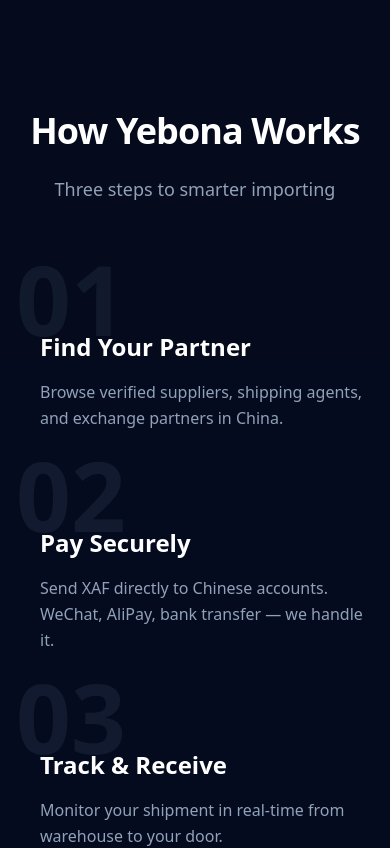
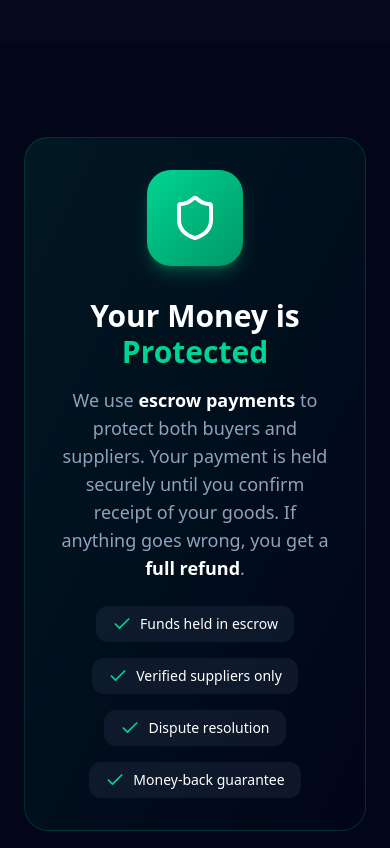
Before and after one commit to omegathesecond/yebona-landing, a React (Vite) app: page / in a window 390 px wide. Shown: the part 5500-6348 px from the top of the page. Built offline with nearby package versions, Linux system fonts and the light colour scheme.

Commit message:
feat: add country picker and escrow security section
- Country picker with African countries
- Phone prefix auto-added based on country
- New escrow protection section highlighting security
- Updated Protected Trades feature description

```diff
--- a/src/App.jsx
+++ b/src/App.jsx
@@ -333,18 +333,47 @@
   )
 }
 
+// African countries for the picker
+const AFRICAN_COUNTRIES = [
+  { code: 'CM', name: 'Cameroon', flag: '🇨🇲', prefix: '+237' },
+  { code: 'NG', name: 'Nigeria', flag: '🇳🇬', prefix: '+234' },
+  { code: 'GH', name: 'Ghana', flag: '🇬🇭', prefix: '+233' },
+  { code: 'KE', name: 'Kenya', flag: '🇰🇪', prefix: '+254' },
+  { code: 'ZA', name: 'South Africa', flag: '🇿🇦', prefix: '+27' },
+  { code: 'SZ', name: 'Eswatini', flag: '🇸🇿', prefix: '+268' },
+  { code: 'TZ', name: 'Tanzania', flag: '🇹🇿', prefix: '+255' },
+  { code: 'UG', name: 'Uganda', flag: '🇺🇬', prefix: '+256' },
+  { code: 'RW', name: 'Rwanda', flag: '🇷🇼', prefix: '+250' },
+  { code: 'ET', name: 'Ethiopia', flag: '🇪🇹', prefix: '+251' },
+  { code: 'SN', name: 'Senegal', flag: '🇸🇳', prefix: '+221' },
+  { code: 'CI', name: "Côte d'Ivoire", flag: '🇨🇮', prefix: '+225' },
+  { code: 'CD', name: 'DR Congo', flag: '🇨🇩', prefix: '+243' },
+  { code: 'AO', name: 'Angola', flag: '🇦🇴', prefix: '+244' },
+  { code: 'ZW', name: 'Zimbabwe', flag: '🇿🇼', prefix: '+263' },
+  { code: 'ZM', name: 'Zambia', flag: '🇿🇲', prefix: '+260' },
+  { code: 'MW', name: 'Malawi', flag: '🇲🇼', prefix: '+265' },
+  { code: 'MZ', name: 'Mozambique', flag: '🇲🇿', prefix: '+258' },
+  { code: 'BW', name: 'Botswana', flag: '🇧🇼', prefix: '+267' },
+  { code: 'NA', name: 'Namibia', flag: '🇳🇦', prefix: '+264' },
+  { code: 'OTHER', name: 'Other', flag: '🌍', prefix: '' },
+]
+
 // Main App
 export default function App() {
   const [name, setName] = useState('')
   const [phone, setPhone] = useState('')
+  const [country, setCountry] = useState('CM')
   const [interest, setInterest] = useState('shipping')
   const [submitted, setSubmitted] = useState(false)
 
   const [isSubmitting, setIsSubmitting] = useState(false)
 
+  const selectedCountry = AFRICAN_COUNTRIES.find(c => c.code === country)
+
   const resetForm = () => {
     setName('')
     setPhone('')
+    setCountry('CM')
     setInterest('shipping')
     setSubmitted(false)
   }
@@ -359,8 +388,9 @@
         headers: { 'Content-Type': 'application/json' },
         body: JSON.stringify({
           name,
-          phone,
+          phone: selectedCountry?.prefix ? `${selectedCountry.prefix}${phone.replace(/^0+/, '')}` : phone,
           interest,
+          country: selectedCountry?.name || country,
           product: 'yebona',
           source: 'website'
         })
@@ -405,8 +435,8 @@
     },
     {
       icon: Shield,
-      title: 'Protected Trades',
-      description: 'Verified partners, escrow payments, and buyer protection on every transaction.',
+      title: 'Escrow Protection',
+      description: 'Your money stays safe in escrow until you receive and verify your goods. Full refund guarantee if anything goes wrong.',
     },
   ]
 
@@ -720,6 +750,47 @@
         </div>
       </section>
 
+      {/* Escrow Security Section */}
+      <section className="py-24 px-6">
+        <div className="max-w-5xl mx-auto">
+          <div className="bg-gradient-to-br from-emerald-500/10 via-emerald-500/5 to-transparent border border-emerald-500/20 rounded-3xl p-8 md:p-12">
+            <div className="flex flex-col md:flex-row items-center gap-8">
+              <div className="w-24 h-24 bg-gradient-to-br from-emerald-400 to-emerald-600 rounded-3xl flex items-center justify-center shrink-0 shadow-lg shadow-emerald-500/30">
+                <Shield className="w-12 h-12 text-white" />
+              </div>
+              <div className="text-center md:text-left">
+                <h2 className="text-3xl md:text-4xl font-bold mb-4">
+                  Your Money is <span className="text-emerald-400">Protected</span>
+                </h2>
+                <p className="text-slate-400 text-lg mb-6 max-w-2xl">
+                  We use <strong className="text-white">escrow payments</strong> to protect both buyers and suppliers.
+                  Your payment is held securely until you confirm receipt of your goods.
+                  If anything goes wrong, you get a <strong className="text-white">full refund</strong>.
+                </p>
+                <div className="flex flex-wrap justify-center md:justify-start gap-4">
+                  <div className="flex items-center gap-2 bg-slate-800/50 px-4 py-2 rounded-xl">
+                    <Check className="w-5 h-5 text-emerald-400" />
+                    <span className="text-sm">Funds held in escrow</span>
+                  </div>
+                  <div className="flex items-center gap-2 bg-slate-800/50 px-4 py-2 rounded-xl">
+                    <Check className="w-5 h-5 text-emerald-400" />
+                    <span className="text-sm">Verified suppliers only</span>
+                  </div>
+                  <div className="flex items-center gap-2 bg-slate-800/50 px-4 py-2 rounded-xl">
+                    <Check className="w-5 h-5 text-emerald-400" />
+                    <span className="text-sm">Dispute resolution</span>
+                  </div>
+                  <div className="flex items-center gap-2 bg-slate-800/50 px-4 py-2 rounded-xl">
+                    <Check className="w-5 h-5 text-emerald-400" />
+                    <span className="text-sm">Money-back guarantee</span>
+                  </div>
+                </div>
+              </div>
+            </div>
+          </div>
+        </div>
+      </section>
+
       {/* How It Works */}
       <section id="how-it-works" className="py-24 px-6 bg-slate-900/30">
         <div className="max-w-7xl mx-auto">
@@ -813,24 +884,42 @@
             </div>
           ) : (
             <form onSubmit={handleSubmit} className="space-y-4">
-              {/* Name & Phone */}
-              <div className="flex flex-col sm:flex-row gap-4">
+              {/* Name */}
               <input
                 type="text"
                 value={name}
                 onChange={(e) => setName(e.target.value)}
                 placeholder="Your name"
                 required
-                  className="flex-1 bg-slate-900/50 border border-slate-800 rounded-2xl px-6 py-4 text-white placeholder-slate-500 outline-none focus:border-blue-500 transition-colors text-lg"
+                className="w-full bg-slate-900/50 border border-slate-800 rounded-2xl px-6 py-4 text-white placeholder-slate-500 outline-none focus:border-blue-500 transition-colors text-lg"
               />
+
+              {/* Country & Phone */}
+              <div className="flex gap-3">
+                <select
+                  value={country}
+                  onChange={(e) => setCountry(e.target.value)}
+                  className="bg-slate-900/50 border border-slate-800 rounded-2xl px-4 py-4 text-white outline-none focus:border-blue-500 transition-colors text-lg appearance-none cursor-pointer min-w-[140px]"
+                >
+                  {AFRICAN_COUNTRIES.map((c) => (
+                    <option key={c.code} value={c.code}>
+                      {c.flag} {c.name}
+                    </option>
+                  ))}
+                </select>
+                <div className="flex-1 relative">
+                  <span className="absolute left-4 top-1/2 -translate-y-1/2 text-slate-400">
+                    {selectedCountry?.prefix}
+                  </span>
                   <input
                     type="tel"
                     value={phone}
                     onChange={(e) => setPhone(e.target.value)}
-                  placeholder="WhatsApp number"
+                    placeholder="Phone number"
                     required
-                  className="flex-1 bg-slate-900/50 border border-slate-800 rounded-2xl px-6 py-4 text-white placeholder-slate-500 outline-none focus:border-blue-500 transition-colors text-lg"
+                    className="w-full bg-slate-900/50 border border-slate-800 rounded-2xl pl-16 pr-6 py-4 text-white placeholder-slate-500 outline-none focus:border-blue-500 transition-colors text-lg"
                   />
+                </div>
               </div>
 
               {/* Interest Selection */}
```
Lines whose indentation alone changed are shown as unchanged.
